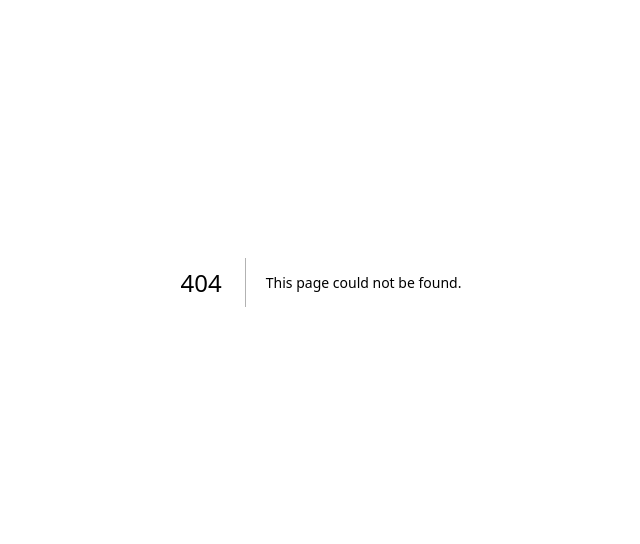
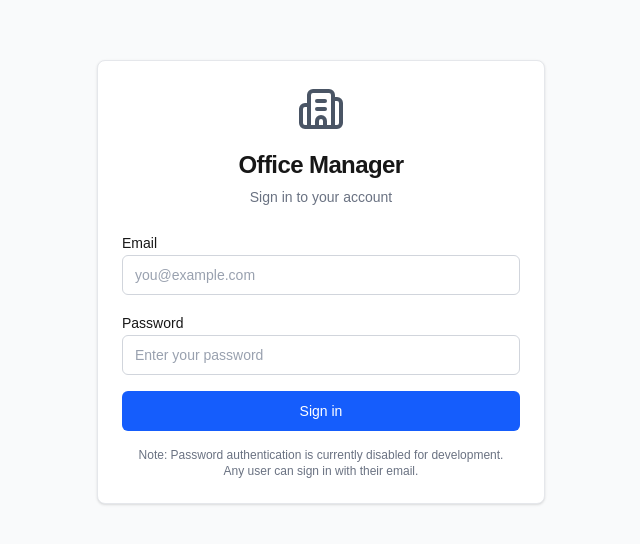
Before and after one commit to paulmaker/office_mgmt, a Next.js app in the folder office_mgmt/: page /login in a window 1280 px wide. Before the commit this address had no page. Shown: the part 118-662 px from the top of the page, without its empty margins (319-959 px from the left). Built offline with nearby package versions, Linux system fonts and the light colour scheme.

Commit message:
middleware and admin access

```diff
--- a/office_mgmt/app/(dashboard)/admin/page.tsx
+++ b/office_mgmt/app/(dashboard)/admin/page.tsx
@@ -1,11 +1,39 @@
 'use client'
 
+import { useSession } from 'next-auth/react'
+import { useRouter } from 'next/navigation'
+import { useEffect } from 'react'
 import { Card, CardContent, CardHeader, CardTitle, CardDescription } from '@/components/ui/card'
 import { Button } from '@/components/ui/button'
 import { Building2, Users, Briefcase } from 'lucide-react'
 import Link from 'next/link'
 
 export default function AdminPage() {
+  const { data: session, status } = useSession()
+  const router = useRouter()
+
+  useEffect(() => {
+    if (status === 'loading') return
+
+    if (!session) {
+      router.push('/login')
+      return
+    }
+
+    const role = (session.user as any)?.role
+    if (!['PLATFORM_ADMIN', 'ACCOUNT_ADMIN', 'ENTITY_ADMIN'].includes(role)) {
+      router.push('/dashboard')
+    }
+  }, [session, status, router])
+
+  if (status === 'loading' || !session) {
+    return <div className="p-6">Loading...</div>
+  }
+
+  const role = (session.user as any)?.role
+  if (!['PLATFORM_ADMIN', 'ACCOUNT_ADMIN', 'ENTITY_ADMIN'].includes(role)) {
+    return null
+  }
   return (
     <div className="space-y-6">
       <div>
--- a/office_mgmt/app/(dashboard)/layout.tsx
+++ b/office_mgmt/app/(dashboard)/layout.tsx
@@ -1,10 +1,18 @@
 import { Sidebar } from '@/components/sidebar'
+import { auth } from '@/app/api/auth/[...nextauth]/route'
+import { redirect } from 'next/navigation'
 
-export default function DashboardLayout({
+export default async function DashboardLayout({
   children,
 }: {
   children: React.ReactNode
 }) {
+  const session = await auth()
+
+  if (!session) {
+    redirect('/login')
+  }
+
   return (
     <div className="flex h-screen overflow-hidden bg-gray-50">
       <Sidebar />
--- a/office_mgmt/app/layout.tsx
+++ b/office_mgmt/app/layout.tsx
@@ -1,6 +1,7 @@
 import type { Metadata } from "next";
 import { Geist, Geist_Mono } from "next/font/google";
 import "./globals.css";
+import { Providers } from "@/components/providers";
 
 const geistSans = Geist({
   variable: "--font-geist-sans",
@@ -27,7 +28,7 @@ export default function RootLayout({
       <body
         className={`${geistSans.variable} ${geistMono.variable} antialiased`}
       >
-        {children}
+        <Providers>{children}</Providers>
       </body>
     </html>
   );
--- /dev/null
+++ b/office_mgmt/app/login/page.tsx
@@ -0,0 +1,99 @@
+'use client'
+
+import { useState } from 'react'
+import { signIn } from 'next-auth/react'
+import { useRouter } from 'next/navigation'
+import { Card, CardContent, CardHeader, CardTitle, CardDescription } from '@/components/ui/card'
+import { Button } from '@/components/ui/button'
+import { Input } from '@/components/ui/input'
+import { Label } from '@/components/ui/label'
+import { Building2 } from 'lucide-react'
+
+export default function LoginPage() {
+  const router = useRouter()
+  const [email, setEmail] = useState('')
+  const [password, setPassword] = useState('')
+  const [error, setError] = useState('')
+  const [loading, setLoading] = useState(false)
+
+  const handleSubmit = async (e: React.FormEvent) => {
+    e.preventDefault()
+    setError('')
+    setLoading(true)
+
+    try {
+      const result = await signIn('credentials', {
+        email,
+        password,
+        redirect: false,
+      })
+
+      if (result?.error) {
+        setError('Invalid email or password')
+      } else {
+        router.push('/dashboard')
+        router.refresh()
+      }
+    } catch (error) {
+      setError('An error occurred. Please try again.')
+    } finally {
+      setLoading(false)
+    }
+  }
+
+  return (
+    <div className="min-h-screen flex items-center justify-center bg-gray-50">
+      <Card className="w-full max-w-md">
+        <CardHeader className="text-center">
+          <div className="flex justify-center mb-4">
+            <Building2 className="h-12 w-12 text-gray-600" />
+          </div>
+          <CardTitle className="text-2xl">Office Manager</CardTitle>
+          <CardDescription>
+            Sign in to your account
+          </CardDescription>
+        </CardHeader>
+        <CardContent>
+          <form onSubmit={handleSubmit} className="space-y-4">
+            {error && (
+              <div className="bg-red-50 border border-red-200 text-red-700 px-4 py-3 rounded">
+                {error}
+              </div>
+            )}
+            <div className="space-y-2">
+              <Label htmlFor="email">Email</Label>
+              <Input
+                id="email"
+                type="email"
+                value={email}
+                onChange={(e) => setEmail(e.target.value)}
+                required
+                autoComplete="email"
+                placeholder="you@example.com"
+              />
+            </div>
+            <div className="space-y-2">
+              <Label htmlFor="password">Password</Label>
+              <Input
+                id="password"
+                type="password"
+                value={password}
+                onChange={(e) => setPassword(e.target.value)}
+                required
+                autoComplete="current-password"
+                placeholder="Enter your password"
+              />
+            </div>
+            <Button type="submit" className="w-full" disabled={loading}>
+              {loading ? 'Signing in...' : 'Sign in'}
+            </Button>
+          </form>
+          <div className="mt-4 text-xs text-gray-500 text-center">
+            <p>Note: Password authentication is currently disabled for development.</p>
+            <p>Any user can sign in with their email.</p>
+          </div>
+        </CardContent>
+      </Card>
+    </div>
+  )
+}
--- /dev/null
+++ b/office_mgmt/components/providers.tsx
@@ -0,0 +1,7 @@
+'use client'
+
+import { SessionProvider } from 'next-auth/react'
+
+export function Providers({ children }: { children: React.ReactNode }) {
+  return <SessionProvider>{children}</SessionProvider>
+}
--- a/office_mgmt/components/sidebar.tsx
+++ b/office_mgmt/components/sidebar.tsx
@@ -2,6 +2,7 @@
 
 import Link from 'next/link'
 import { usePathname } from 'next/navigation'
+import { useSession, signOut } from 'next-auth/react'
 import { cn } from '@/lib/utils'
 import {
   LayoutDashboard,
@@ -16,6 +17,7 @@ import {
   Link2,
   ClipboardList,
   Shield,
+  LogOut,
 } from 'lucide-react'
 
 const navigation = [
@@ -29,12 +31,14 @@ const navigation = [
   { name: 'Reports', href: '/reports', icon: BarChart3 },
   { name: 'Assets', href: '/assets', icon: Truck },
   { name: 'Quick Links', href: '/quick-links', icon: Link2 },
-  { name: 'Admin', href: '/admin', icon: Shield },
+  { name: 'Admin', href: '/admin', icon: Shield, adminOnly: true },
   { name: 'Settings', href: '/settings', icon: Settings },
 ]
 
 export function Sidebar() {
   const pathname = usePathname()
+  const { data: session } = useSession()
+  const userRole = (session?.user as any)?.role
 
   return (
     <div className="flex h-full w-64 flex-col bg-gray-900">
@@ -43,6 +47,11 @@ export function Sidebar() {
       </div>
       <nav className="flex-1 space-y-1 px-3 py-4">
         {navigation.map((item) => {
+          // Hide admin link if user doesn't have admin role
+          if (item.adminOnly && !['PLATFORM_ADMIN', 'ACCOUNT_ADMIN', 'ENTITY_ADMIN'].includes(userRole)) {
+            return null
+          }
+
           const isActive = pathname === item.href || pathname?.startsWith(item.href + '/')
           const Icon = item.icon
           return (
@@ -63,10 +72,24 @@ export function Sidebar() {
         })}
       </nav>
       <div className="border-t border-gray-800 p-4">
-        <div className="text-xs text-gray-400">
-          <p>Logged in as Admin</p>
-          <p className="mt-1 text-gray-500">admin@example.com</p>
+        <div className="text-xs text-gray-400 mb-3">
+          <p className="font-medium text-white">
+            {session?.user?.name || 'User'}
+          </p>
+          <p className="mt-1 text-gray-500">{session?.user?.email}</p>
+          {userRole && (
+            <p className="mt-1 text-gray-400">
+              Role: {userRole.replace('_', ' ')}
+            </p>
+          )}
         </div>
+        <button
+          onClick={() => signOut({ callbackUrl: '/login' })}
+          className="flex items-center gap-2 w-full text-xs text-gray-400 hover:text-white transition-colors"
+        >
+          <LogOut className="h-4 w-4" />
+          Sign out
+        </button>
       </div>
     </div>
   )
--- /dev/null
+++ b/office_mgmt/middleware.ts
@@ -0,0 +1,40 @@
+import { auth } from "@/app/api/auth/[...nextauth]/route"
+import { NextResponse } from "next/server"
+
+export default auth((req) => {
+  const { pathname } = req.nextUrl
+  const isLoggedIn = !!req.auth
+
+  // Public routes
+  const publicRoutes = ['/login', '/api/auth']
+  const isPublicRoute = publicRoutes.some(route => pathname.startsWith(route))
+
+  // If not logged in and trying to access protected route
+  if (!isLoggedIn && !isPublicRoute) {
+    return NextResponse.redirect(new URL("/login", req.url))
+  }
+
+  // If logged in and trying to access login, redirect to dashboard
+  if (isLoggedIn && pathname === "/login") {
+    return NextResponse.redirect(new URL("/dashboard", req.url))
+  }
+
+  // Admin routes - check role
+  if (pathname.startsWith("/admin")) {
+    if (!isLoggedIn) {
+      return NextResponse.redirect(new URL("/login", req.url))
+    }
+
+    const role = (req.auth?.user as any)?.role
+    // Only Platform Admins, Account Admins, and Entity Admins can access admin
+    if (!role || !['PLATFORM_ADMIN', 'ACCOUNT_ADMIN', 'ENTITY_ADMIN'].includes(role)) {
+      return NextResponse.redirect(new URL("/dashboard", req.url))
+    }
+  }
+
+  return NextResponse.next()
+})
+
+export const config = {
+  matcher: ["/((?!api|_next/static|_next/image|favicon.ico|.*\\..*).*)"],
+}
```
